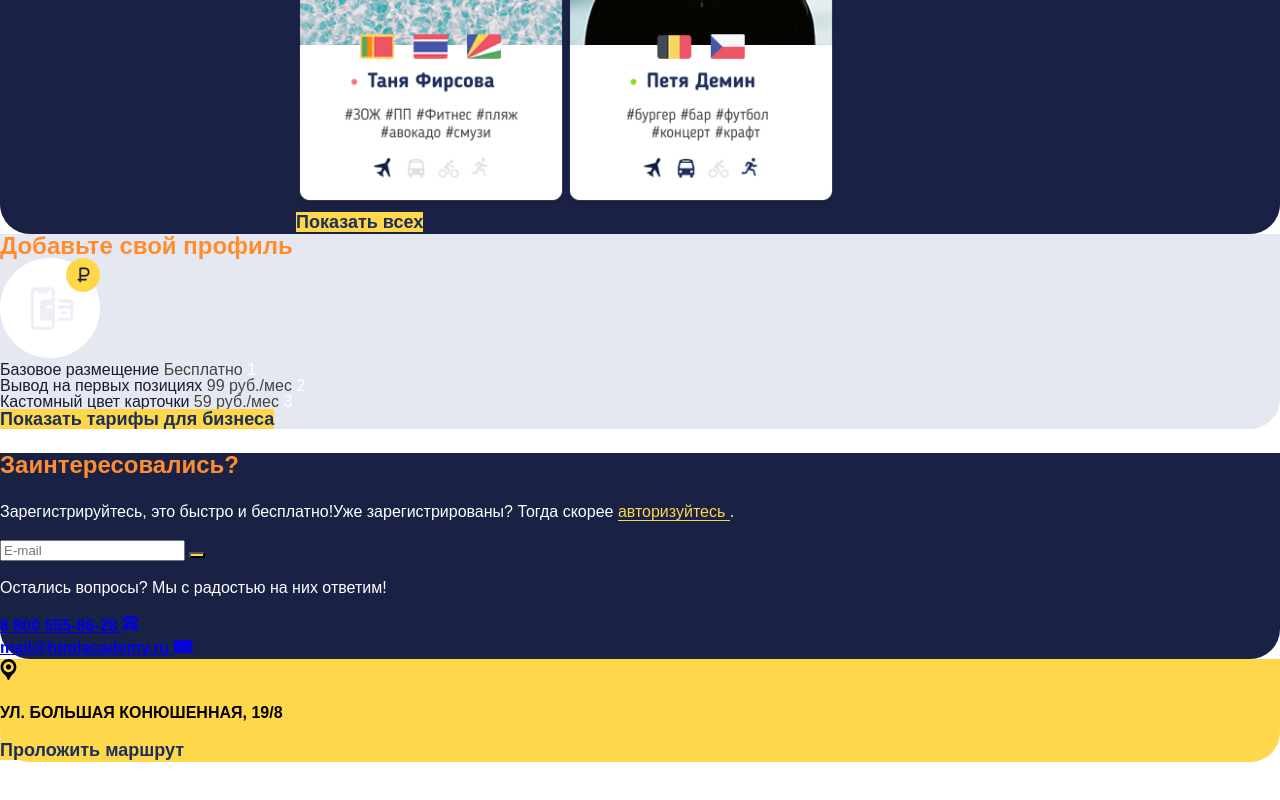
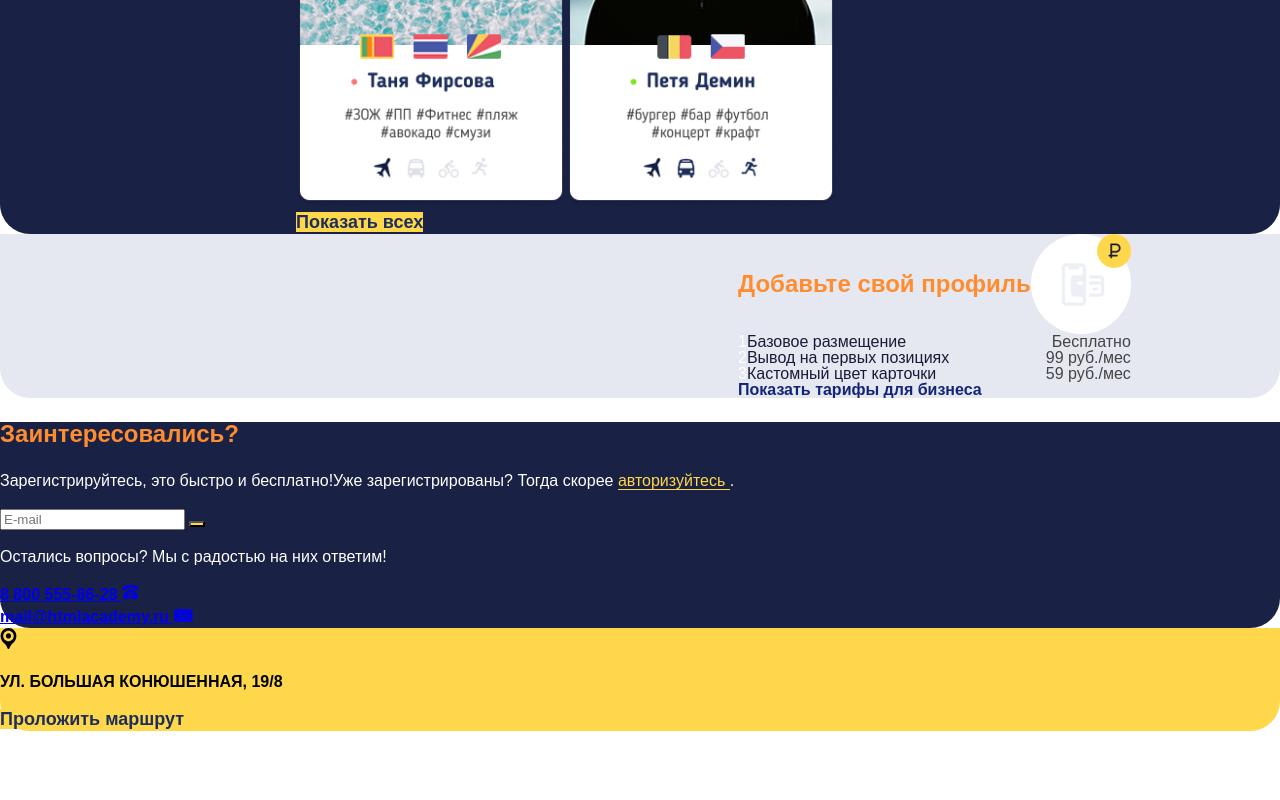
Before and after one commit to htmlacademy-adaptive/1898375-pognali-25, a plain HTML site: page source/index.html in a window 1280 px wide. Shown: the part 1823-2623 px from the top of the page. Drawn offline with nearby package versions, Linux system fonts and the light colour scheme; files that its build step writes are made by us from their sources; a web font is replaced by a local one.

Commit message:
Добавлена сетка profile секции

```diff
--- a/source/index.html
+++ b/source/index.html
@@ -259,30 +259,34 @@
 
     <section class="main-index__section-border-bottom create-profile-section">
       <div class="create-profile-section__wrapper">
+        <div class="create-profile-section__content-wrapper">
           <h2 class="visually-hidden">Тарифы.</h2>
-        <h3 class="create-profile-section__title section-title">Добавьте свой профиль</h3>
-        <img class="profile-icon" width="100" height="100" src="img/icons/profile-icon.png" alt="Схематичное изображение профиля">
+          <h3 class="create-profile-section__title section-title">Добавьте
+          свой
+          профиль</h3>
+          <img class="create-profile-section__profile-icon" width="100" height="100" src="img/icons/profile-icon.png" alt="Схематичное изображение профиля">
           <ol class="create-profile-section__choice-list rate-choice-list">
             <li class="rate-choice-list__item">
-            <span class=" second-text-color">Базовое размещение</span>
-            <span class="rate-price">Бесплатно</span>
-            <span class=" primary-text-color">1</span>
+              <span class="rate-choice-list__name second-text-color">Базовое размещение</span>
+              <span class="rate-choice-list__price">Бесплатно</span>
+              <span class="rate-choice-list__order primary-text-color">1</span>
             </li>
             <li class="rate-choice-list__item">
-            <span class=" second-text-color">Вывод на первых позициях</span>
-            <span class="rate-price">99 руб./мес</span>
-            <span class=" primary-text-color">2</span>
+              <span class="rate-choice-list__name second-text-color">Вывод на первых позициях</span>
+              <span class="rate-choice-list__price">99 руб./мес</span>
+              <span class="rate-choice-list__order primary-text-color">2</span>
             </li>
             <li class="rate-choice-list__item">
-            <span class=" second-text-color">Кастомный цвет карточки</span>
-            <span class="rate-price">59 руб./мес</span>
-            <span class=" primary-text-color">3</span>
+              <span class="rate-choice-list__name second-text-color">Кастомный цвет карточки</span>
+              <span class="rate-choice-list__price">59 руб./мес</span>
+              <span class="rate-choice-list__order primary-text-color">3</span>
             </li>
           </ol>
-          <a class="create-profile-section__show-more show-more-button primary-style-button" href="rate.html">
+          <a class="create-profile-section__show-more rate-show-button" href="rate.html">
             Показать тарифы для бизнеса
             <span class="visually-hidden">Переход на страницу с тарифами для бизнеса.</span>
           </a>
+        </div>
       </div>
     </section>
 
--- a/source/less/blocks/create-profile-section.less
+++ b/source/less/blocks/create-profile-section.less
@@ -1,11 +1,49 @@
 .create-profile-section {
-  background-color: #e6e8f1;
+  background-color: @six-background-color;
+}
+
+.create-profile-section__wrapper {
+  .mixin-phone-container();
+
+  @media (min-width: @tablet-width) {
+    .mixin-table-container();
+    display: flex;
+    flex-direction: column;
+  }
+
+  @media (min-width: @desktop-width) {
+    .mixin-desktop-container();
+  }
+}
+
+.create-profile-section__content-wrapper {
+  width: 246px;
+  display: grid;
+  grid-template-areas: "create-profile-section__title create-profile-section__profile-icon" "create-profile-section__choice-list create-profile-section__choice-list" "create-profile-section__show-more create-profile-section__show-more";
+  margin-left: auto;
 }
 
 .create-profile-section__title {
+  display: inline-block;
+  grid-area: create-profile-section__title;
   margin: 0;
+  white-space: pre-line;
+
+  @media (min-width: @tablet-width) {
+    white-space: nowrap;
+    align-self: center;
+  }
+}
+
+.create-profile-section__profile-icon {
+  grid-area: create-profile-section__profile-icon;
 }
 
 .create-profile-section__choice-list {
   .mixin-list-normalize ();
+  grid-area: create-profile-section__choice-list;
 }
+
+.create-profile-section__show-more {
+  grid-area: create-profile-section__show-more;
+}
--- a/source/less/blocks/primary-style-button.less
+++ b/source/less/blocks/primary-style-button.less
@@ -1,6 +1,6 @@
 .primary-style-button {
   .mixin-font-family-normal();
-  color: #1d2e5b;
-  background-color: #ffd74b;
+  color: @six-text-color;
+  background-color: @fourth-background-color;
   text-decoration: none;
 }
--- a/source/less/blocks/rate-choice-list.less
+++ b/source/less/blocks/rate-choice-list.less
@@ -3,5 +3,31 @@
   font-weight: 300;
   font-size: 16px;
   line-height: 16px;
-  color: #444444;
+  color: @fourth-text-color;
 }
+
+.rate-choice-list__item {
+  @media (min-width: @tablet-width) {
+    display: flex;
+    flex-direction: row;
+  }
+}
+
+.rate-choice-list__name {
+  @media (min-width: @tablet-width) {
+    order: 2;
+    margin-right: auto;
+  }
+}
+
+.rate-choice-list__price {
+  @media (min-width: @tablet-width) {
+    order: 3;
+  }
+}
+
+.rate-choice-list__order {
+  @media (min-width: @tablet-width) {
+    order: 0;
+  }
+}
--- /dev/null
+++ b/source/less/blocks/rate-show-button.less
@@ -0,0 +1,8 @@
+.rate-show-button {
+  .mixin-font-family-normal();
+  font-weight: 700;
+  font-size: 16px;
+  line-height: 16px;
+  color: @seven-text-color;
+  text-decoration: none;
+}
--- a/source/less/style.less
+++ b/source/less/style.less
@@ -33,6 +33,7 @@
 @import "blocks/companion-demo-list.less";
 @import "blocks/create-profile-section.less";
 @import "blocks/rate-choice-list.less";
+@import "blocks/rate-show-button.less";
 @import "blocks/registration-section.less";
 @import "blocks/registration-form.less";
 @import "blocks/map-section.less";
--- a/source/less/variables/colors.less
+++ b/source/less/variables/colors.less
@@ -14,3 +14,6 @@
 @primary-background-color: #ffffff;
 @second-background-color: #192144;
 @third-background-color: #edeff6;
+@fourth-background-color: #ffd74b;
+@fifth-background-color: #1d2e5b;
+@six-background-color: #e6e8f1;
```
Lines whose indentation alone changed are shown as unchanged.
